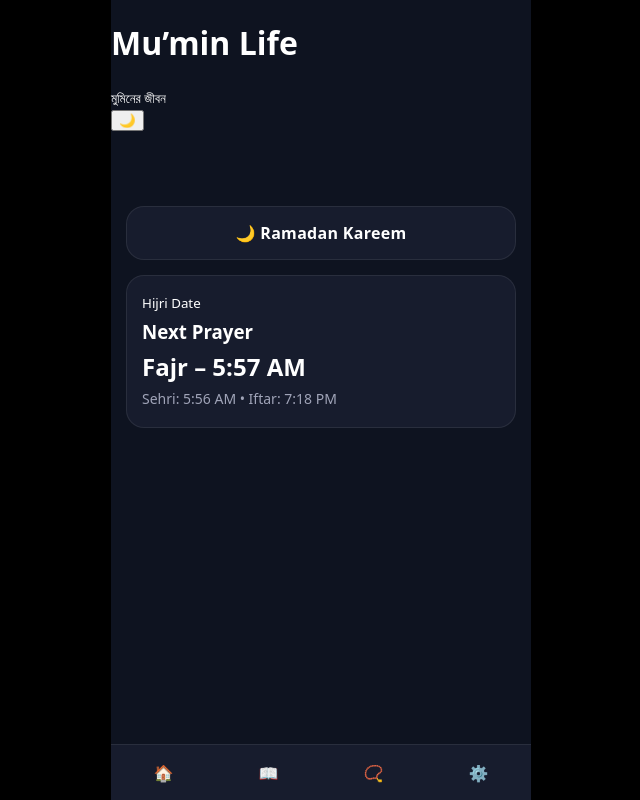
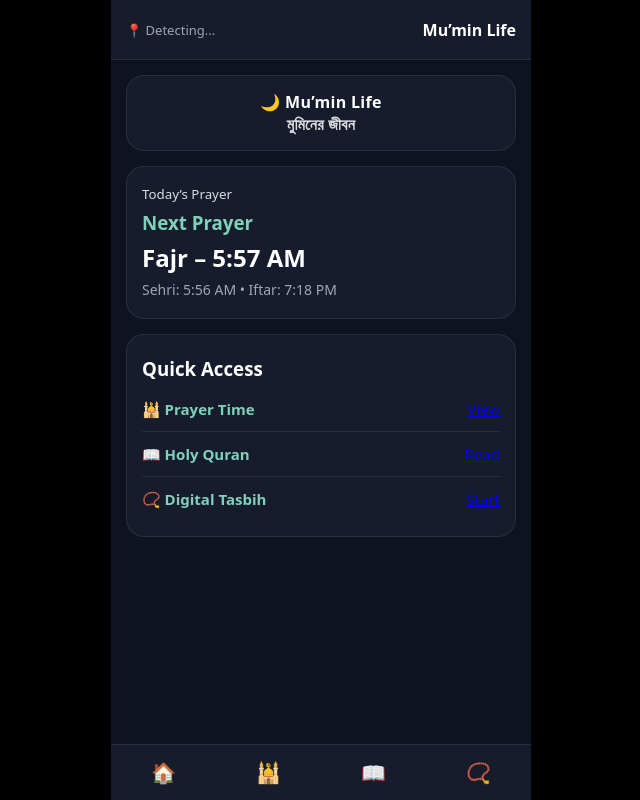
Before and after one commit to KMFarukislam/mumin-life, a plain HTML site: page index.html in a window 1280 px wide. Shown: the whole page, without its empty margins (319-959 px from the left). Drawn offline with Linux system fonts and the light colour scheme.

Commit message:
Update index.html

```diff
--- a/index.html
+++ b/index.html
@@ -7,50 +7,73 @@
   <title>Mu’min Life – মুমিনের জীবন</title>
 
   <meta name="description"
-        content="Mu’min Life is a modern Islamic website for prayer, Quran, tasbih and daily guidance for a believer’s life.">
+        content="Mu’min Life is a modern Islamic website for prayer time, Quran, tasbih and daily guidance for a believer’s life.">
 
+  <!-- Main CSS -->
   <link rel="stylesheet" href="assets/css/style.css">
 </head>
 <body>
 
 <div class="app">
 
-  <!-- HEADER -->
-  <header class="top">
-    <div>
-      <h1>Mu’min Life</h1>
-      <small>মুমিনের জীবন</small>
+  <!-- 🔝 COMMON FIXED HEADER -->
+  <div id="header"></div>
+
+  <!-- 📄 MAIN PAGE CONTENT -->
+  <main class="content">
+
+    <!-- Banner -->
+    <div class="card banner">
+      🌙 Mu’min Life
+      <div class="fade">মুমিনের জীবন</div>
     </div>
 
-    <button id="themeToggle">🌙</button>
-  </header>
-
-  <!-- MAIN CONTENT -->
-  <main class="content">
-
-    <div class="card banner">
-      🌙 Ramadan Kareem
-    </div>
-
-    <div class="card prayer">
-      <small>Hijri Date</small>
-      <h3>Next Prayer</h3>
+    <!-- Prayer Summary -->
+    <div class="card">
+      <small class="fade">Today’s Prayer</small>
+      <h3 class="primary">Next Prayer</h3>
       <h2>Fajr – 5:57 AM</h2>
       <p>Sehri: 5:56 AM • Iftar: 7:18 PM</p>
     </div>
 
+    <!-- Quick Actions -->
+    <div class="card">
+      <h3>Quick Access</h3>
+      <ul class="prayer-list">
+        <li>
+          <span>🕌 Prayer Time</span>
+          <a href="prayer.html">View</a>
+        </li>
+        <li>
+          <span>📖 Holy Quran</span>
+          <a href="quran.html">Read</a>
+        </li>
+        <li>
+          <span>📿 Digital Tasbih</span>
+          <a href="tasbih.html">Start</a>
+        </li>
+      </ul>
+    </div>
+
   </main>
 
-  <!-- BOTTOM NAV -->
-  <nav class="bottom">
-    <span class="active">🏠</span>
-    <span>📖</span>
-    <span>📿</span>
-    <span>⚙️</span>
-  </nav>
+  <!-- 🔻 COMMON FIXED FOOTER (BOTTOM NAV) -->
+  <div id="footer"></div>
 
 </div>
 
+<!-- =========================
+     JS FILES (ORDER MATTERS)
+     ========================= -->
+
+<!-- Load header & footer -->
+<script src="assets/js/include.js"></script>
+
+<!-- Auto detect district/location -->
+<script src="assets/js/location.js"></script>
+
+<!-- System-based theme logic -->
 <script src="assets/js/app.js"></script>
+
 </body>
 </html>
```
